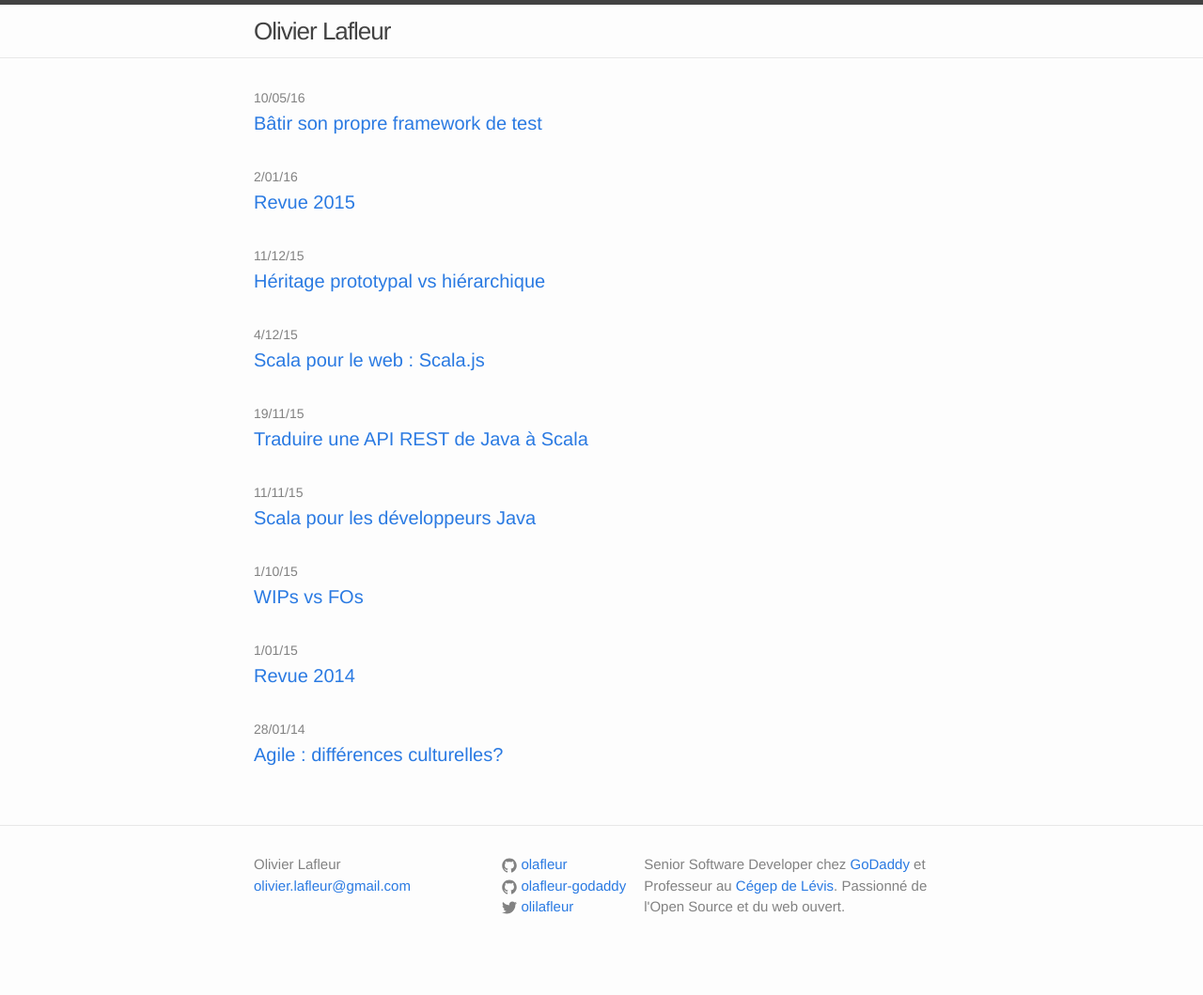
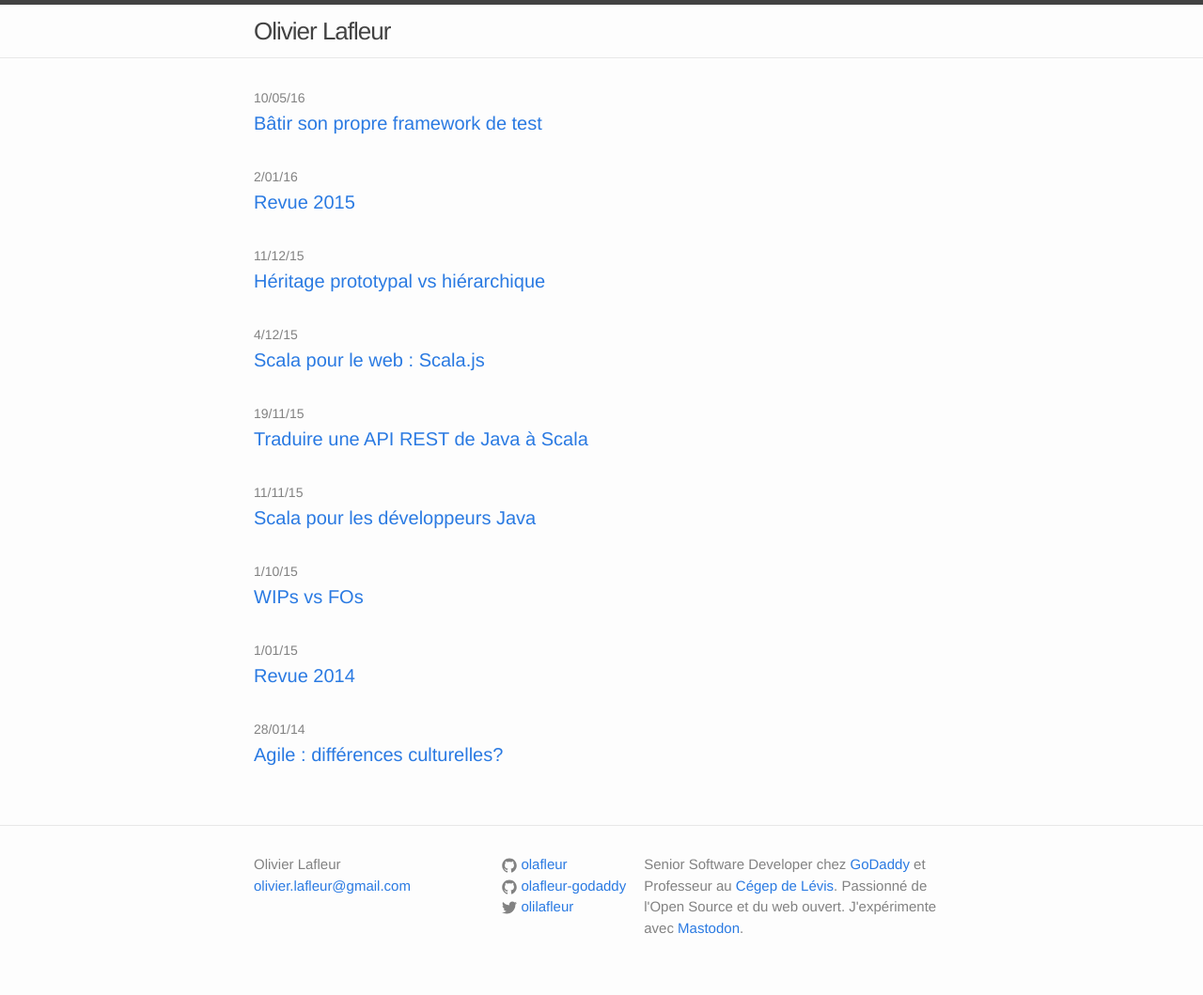
Before and after one commit to olafleur/olafleur.github.io, a Jekyll site: the page built from index.html, in a window 1280 px wide. Shown: the whole page at 94% size. Built offline with Jekyll 4.4.1, drawn with Linux system fonts in a browser that asks for light colours; before the commit the page ends 1037 px from its top, so only the background shows below that.

Commit message:
Mastodon

```diff
--- a/_includes/footer.html
+++ b/_includes/footer.html
@@ -59,7 +59,7 @@
 
       <div class="footer-col  footer-col-3">
         <p class="text">Senior Software Developer chez <a href="https://godaddy.com">GoDaddy</a> et Professeur au <a href="https://cegeplevis.ca">Cégep de Lévis</a>.
-            Passionné de l'Open Source et du web ouvert.</p>
+            Passionné de l'Open Source et du web ouvert. J'expérimente avec <a rel="me" href="https://mastodon.xyz/@olilafleur">Mastodon</a>.</p>
       </div>
     </div>
 
```
